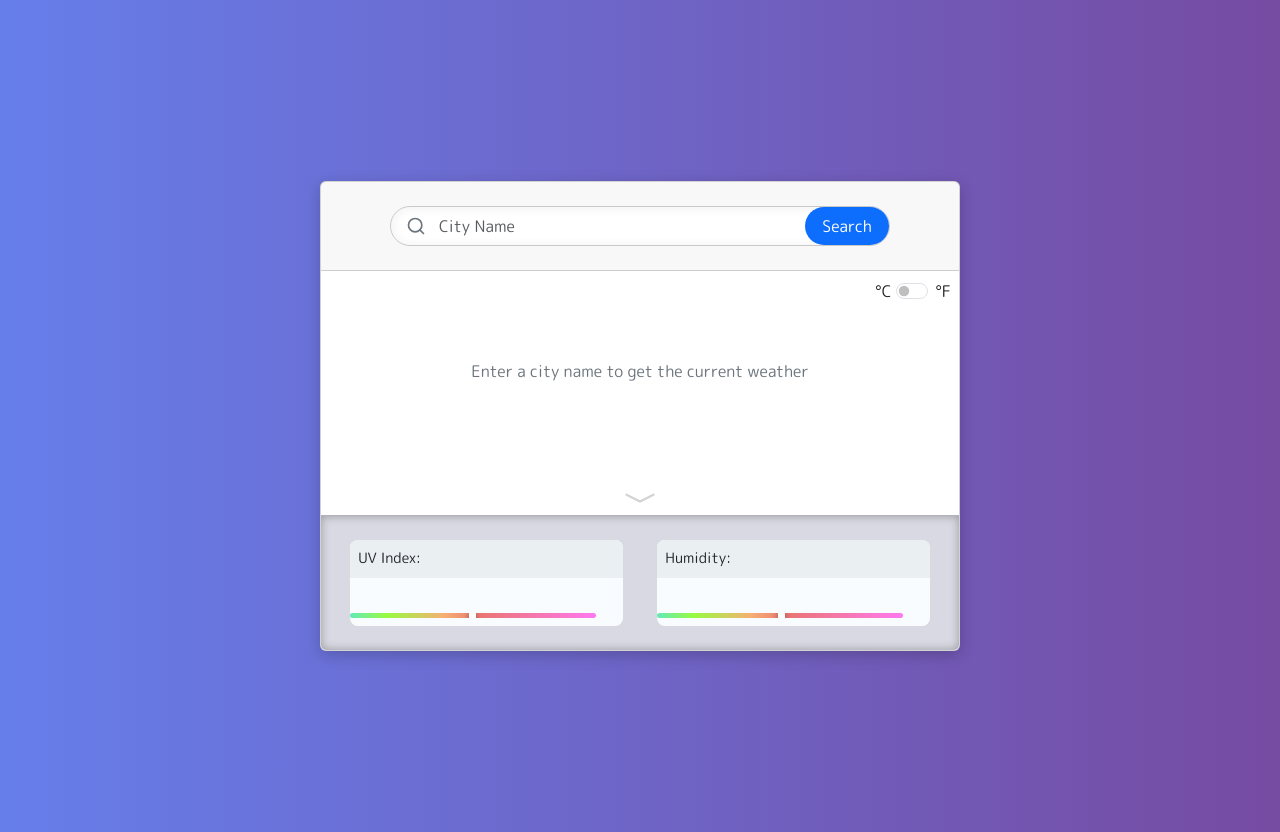
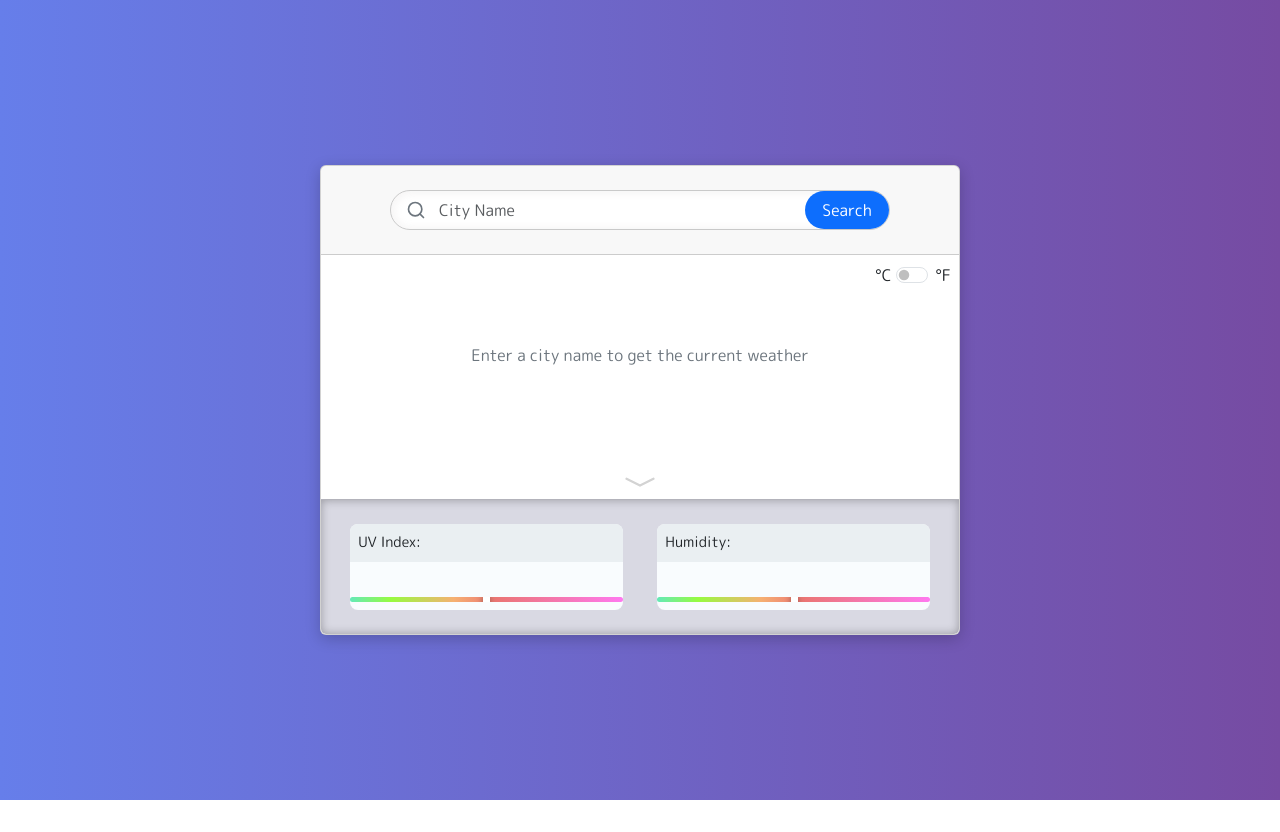
Before and after one commit to Kelsey94/My-Weather-App, a plain HTML site: page index.html in a window 1280 px wide. After the commit the page ends 800 px from the top, so only its background shows below. Drawn offline with nearby package versions, Linux system fonts and the light colour scheme.

Commit message:
Fixed gap in detail sliders

```diff
--- a/css/styles.css
+++ b/css/styles.css
@@ -17,7 +17,7 @@ body .night{
 
 main {
 	min-height: 100vh;
-	margin: 1rem auto;
+	margin: 0rem auto;
 	display: flex;
 	flex-direction: column;
 	justify-content: center;
@@ -249,7 +249,6 @@ main div.card {
 	outline: none;
 	appearance: none;
 	margin: 0.5rem 0;
-	max-width: 90%;
 	width: 100%;
 	overflow: hidden;
 
```
